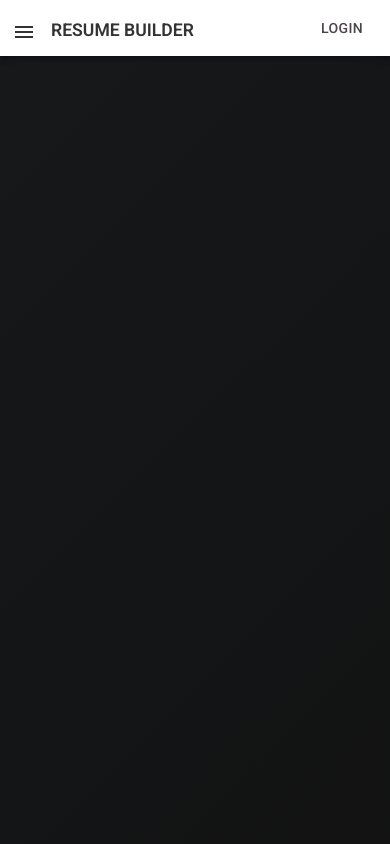
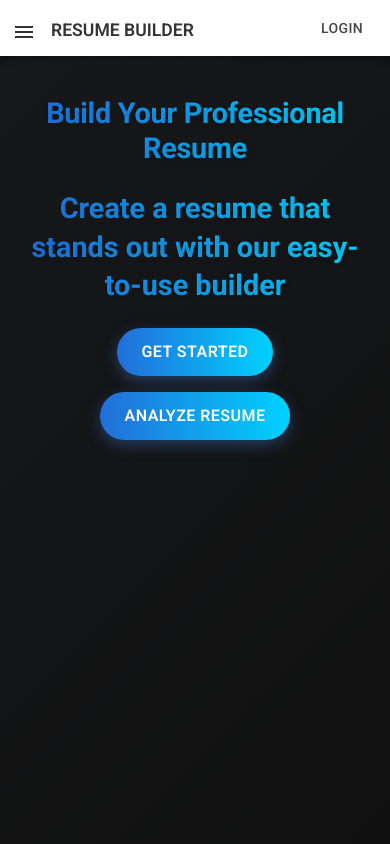
Before and after one commit to akhilsai3/Resume_builder_analyzer, a React (Vite) app in the folder client/: page / in a window 390 px wide. Shown: the top 844 px of the page. Built offline with nearby package versions, Linux system fonts and the light colour scheme; no server answers.

Commit message:
Update LandingPage.css

```diff
--- a/client/src/styles/LandingPage.css
+++ b/client/src/styles/LandingPage.css
@@ -174,50 +174,18 @@
 
 @media screen and (max-width: 768px) {
   .box-container {
-    min-height: 80vh;
+    padding: 10px;
   }
 
-  .img-container {
-    position: relative;
-  }
-
-  .image-style-1,
-  .image-style-2,
-  .image-style-3 {
-    width: 80%;
-    max-width: 350px;
-    height: auto;
-    border-radius: 50%;
-    transform: rotate(-15deg);
-    z-index: -100;
-    margin: 20px auto;
-    position: relative;
-    display: block;
+  .overlay-text {
+    padding: 20px 10px;
+    min-height: calc(100vh - 40px);
   }
 
   .image-container-1,
   .image-container-2,
   .image-container-3 {
-    position: relative;
-    transform: none;
-    margin: 30px auto;
-    animation: none;
-  }
-
-  .overlay-text {
-    position: relative;
-    transform: none;
-    top: auto;
-    left: auto;
-    padding: 40px 20px;
-  }
-
-  .overlay-text h1 {
-    font-size: 2.2rem;
-  }
-
-  .overlay-text p {
-    font-size: 1.1rem;
+    display: none; /* Hide background images on small screens if they're causing issues */
   }
 }
 
```
